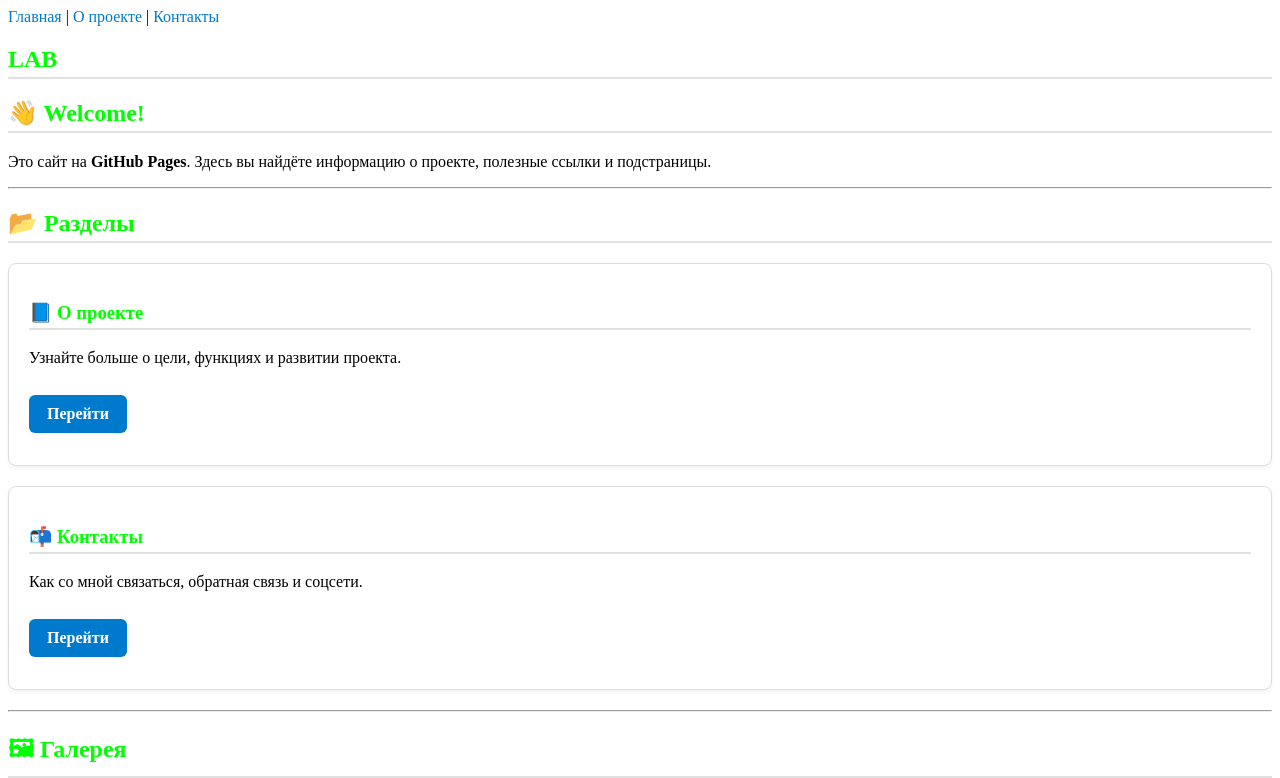
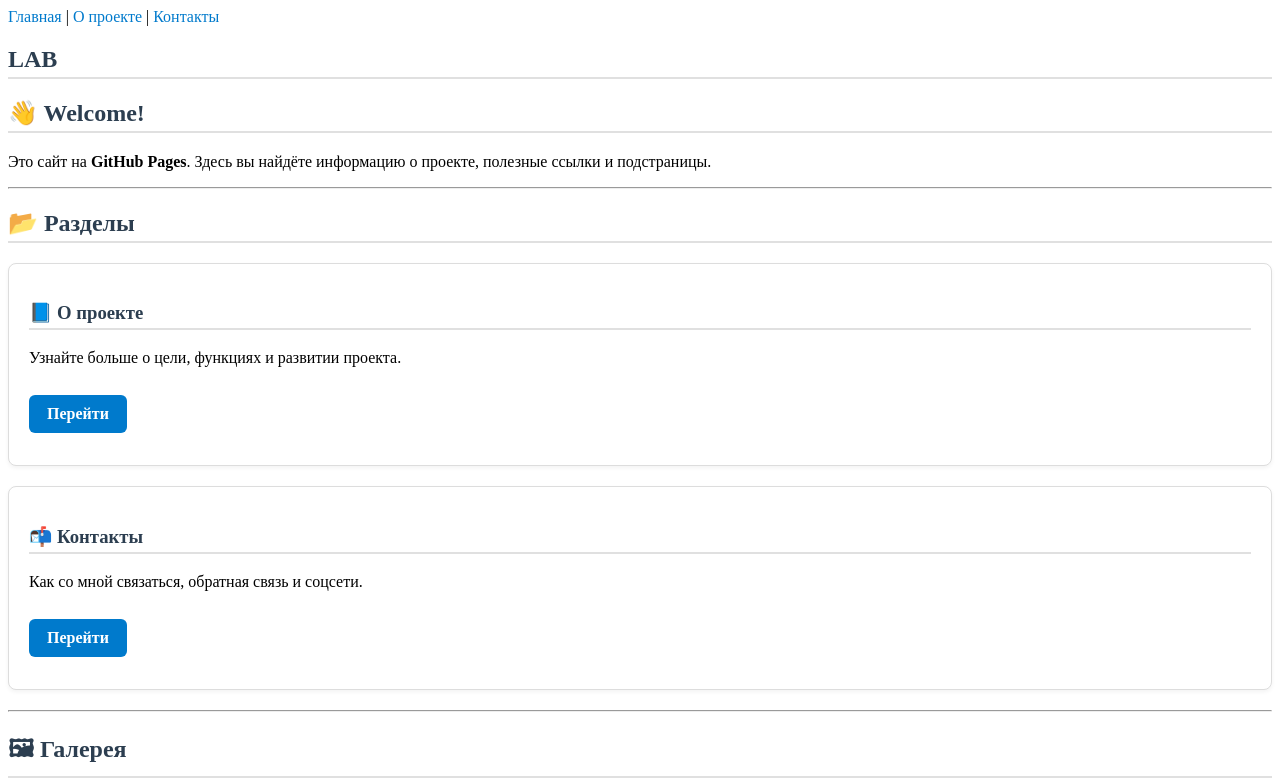
Before and after one commit to lab-rnu-lv/lab, a Jekyll site: the page built from index.md, in a window 1280 px wide. Shown: the top 778 px of the page. Built offline with Jekyll 4.4.1, drawn with Linux system fonts in a browser that asks for light colours; grey boxes are pictures that could not be loaded.

Commit message:
Update styles.css

```diff
--- a/assets/styles.css
+++ b/assets/styles.css
@@ -10,8 +10,7 @@
   }
 
   h1, h2, h3 {
-    /* color: #2c3e50; */                /* This line is commented out – old dark blue heading color */
-    color: #00ff00;                      /* Make headings green – missing semicolon here! */
+    color: #2c3e50;                     /* This line is commented out – old dark blue heading color */
     border-bottom: 2px solid #e0e0e0;   /* Add a thin gray line under headings */
     padding-bottom: 4px;                /* Add a little space between the heading text and the border */
   }
```
